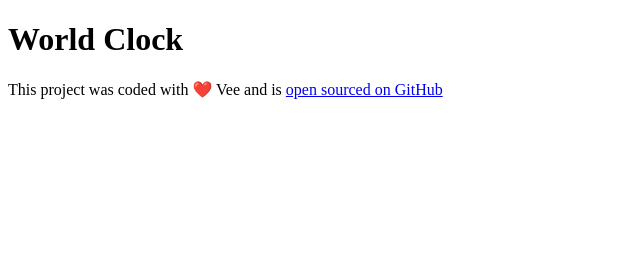
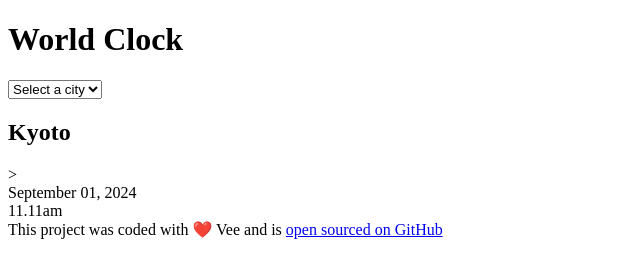
Before and after one commit to Vee-18/World-Clock-Project, a plain HTML site: page index.html in a window 1280 px wide. Shown: the whole page, without its empty margins (0-640 px from the left). Drawn offline with Linux system fonts and the light colour scheme; files that its build step writes are made by us from their sources; files whose address does not match are found by name.

Commit message:
added basic html content

```diff
--- a/index.html
+++ b/index.html
@@ -8,12 +8,30 @@
     <title>World Clock - Vee</title>
   </head>
   <body>
+    <div class="container">
     <h1>World Clock</h1>
+
+    <select>
+
+        <option value=""> Select a city</option>
+        <option value="London">London</option>
+        <option value="Paris">Paris</option>
+        <option value="New York">New York</option>
+        <option value="Singapore">Singapore</option>
+        </select>
+
+<div class="city">
+<h2>Kyoto</h2>>
+<div class="date">September 01, 2024</div>
+<div class="time"> 11.11am</div>
+</div>
+
+    </div>
+
     <footer>
       This project was coded with ❤️ Vee and is
-      <a href="https://github.com/matthieua/world-clock" target="_blank">
-        open sourced on GitHub</a
-      >
+      <a href="https://github.com/Vee-18/World-Clock-Project target="_blank">
+        open sourced on GitHub</a>
     </footer>
     <script src="javascript/index.js"></script>
   </body>
```
